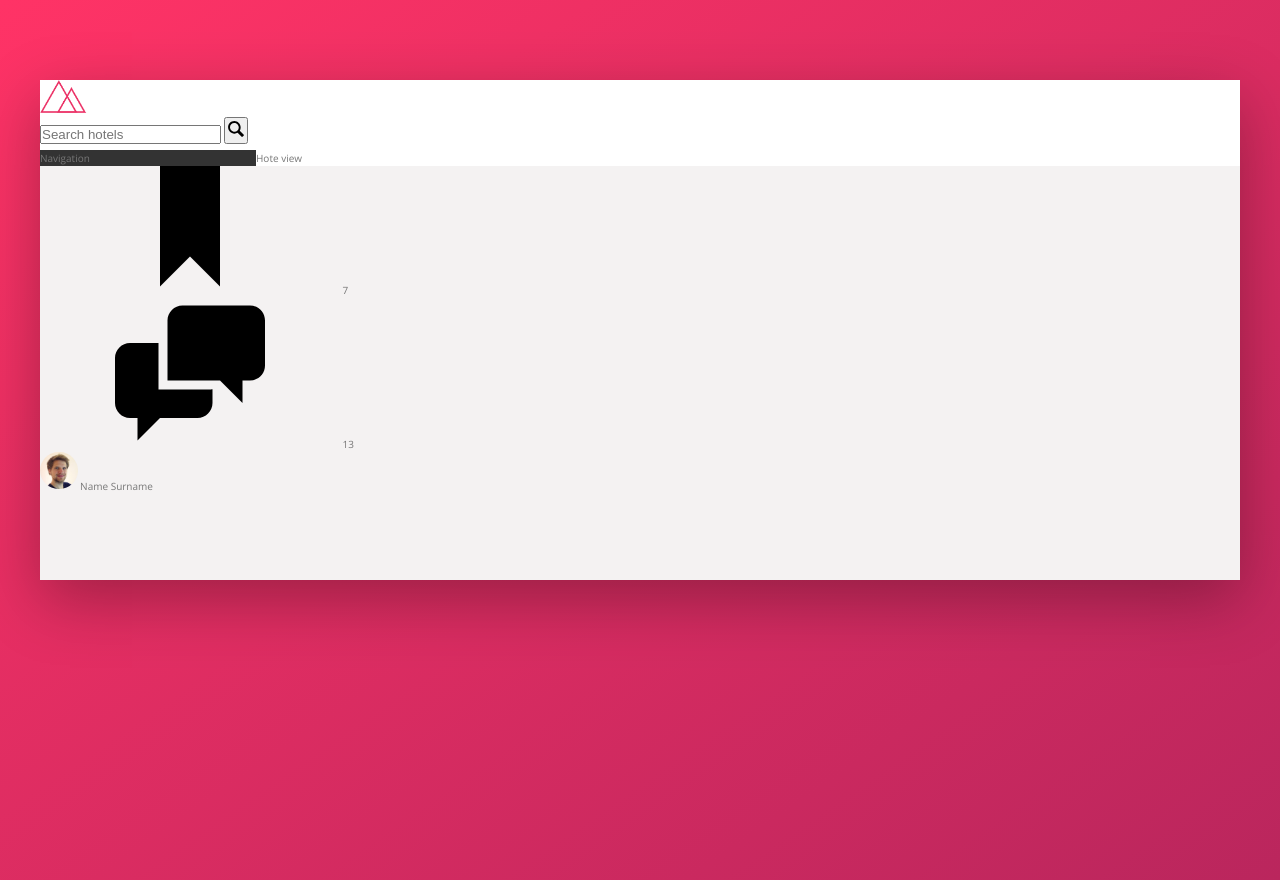
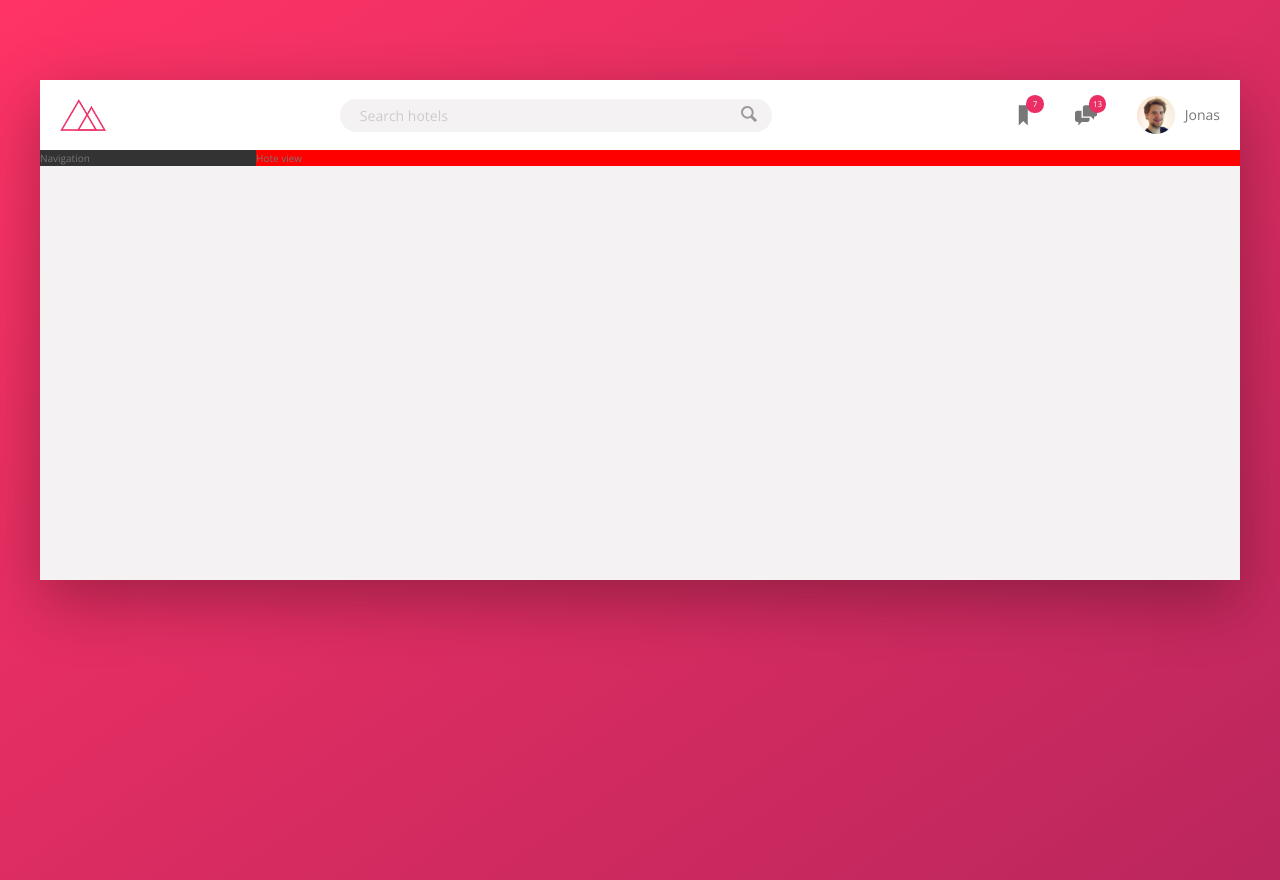
Before and after one commit to Ismailakca/Trello-Project, a plain HTML site: page index.html in a window 1280 px wide. Drawn offline with nearby package versions, Linux system fonts and the light colour scheme.

Commit message:
add header section

```diff
--- a/index.html
+++ b/index.html
@@ -25,13 +25,13 @@
 
             <nav class="user-nav">
                 <div class="user-nav__icon-box">
-                    <svg class="user-nav__icon-box">
+                    <svg class="user-nav__icon">
                         <use xlink:href="img/sprite.svg#icon-bookmark"></use>
                     </svg>
                     <span class="user-nav__notification">7</span>
                 </div>
                 <div class="user-nav__icon-box">
-                    <svg class="user-nav__icon-box">
+                    <svg class="user-nav__icon">
                         <use xlink:href="img/sprite.svg#icon-chat"></use>
                     </svg>
                     <span class="user-nav__notification">13</span>
@@ -39,7 +39,7 @@
 
                 <div class="user-nav__user">
                     <img src="img/user.jpg" alt="User photo" class="user-nav__user-photo">
-                    <span class="user-nav__user-name">Name Surname</span>
+                    <span class="user-nav__user-name">Jonas</span>
                 </div>
             </nav>
         </header>
--- a/sass/_component.scss
+++ b/sass/_component.scss
@@ -1,48 +1,113 @@
 .logo{
     height: 3.25rem;
+    margin-left: 2rem;
 }
 
 
 .search{
+    flex: 0 0 40%;
+
+    display: flex;
+    align-items: center;
+    justify-content: center;
     &__input{
+        font-family: inherit;
+        font-size: inherit;
+        color: inherit;
+        background-color: var(--color-grey-light-2);
+        border: none;
+        padding: .7rem 2rem;
+        border-radius: 100px;
+        width: 90%;
+        transition: all .2s;
+        margin-right: -3.25rem;
 
+        &:focus{
+            outline: none;
+            width: 100%;
+            background-color: var(--color-grey-light-3);
+        }
+
+        &::placeholder {
+            font-weight: 100;
+            color:var(--color-grey-light-4) ;
+        }
+    }
+
+    &__input:focus + &__button {
+        background-color: var(--color-grey-light-3);
     }
 
     &__button{
+        border: none;
+        background-color: var(--color-grey-light-2);
+
+        &:focus{
+            outline: none;
+        }
+
+
+        &:active{
+            transform: translate(2px);
+        }
 
     }
 
     &__icon{
         height: 2rem;
         width: 2rem;
+        fill: var(--color-grey-dark-3);
     }
 }
 
 
 .user-nav{
+    display: flex;
+    align-items: center;
+    align-self: stretch;
+
+    & > * {  //Bütün çocukları seçiyor.
+        padding: 0 2rem;
+        cursor: pointer;
+        height: 100%;
+        display: flex;
+        align-items: center;
+    }
+
+    & > *:hover{
+        background-color: var(--color-grey-light-2);
+    }
+
     &__icon-box{
-
+        position: relative;
     }
 
     &__icon{
         height: 2.25rem;
         width: 2.25rem;
+        fill: var(--color-grey-dark-2);
+
     }
 
     &__notification{
+        font-size: .8rem;
+        height: 1.75rem;
+        width: 1.75rem;
+        border-radius: 50%;
+        background-color: var(--color-primary);
+        color: #fff;
+        position: absolute;
+        top: 1.5rem;
+        right: 1.1rem;
 
-    }
-
-    &__user{
-
+        display: flex;
+        justify-content: center;
+        align-items: center;
     }
 
     &__user-photo{
         height: 3.75rem;
         border-radius: 50%;
-    }
-
-    &__user-name{
-
+        margin-right: 1rem;
     }
 }
--- a/sass/_layout.scss
+++ b/sass/_layout.scss
@@ -8,9 +8,14 @@
 }
 
 .header{
+    font-size: 1.4rem;
     height: 7rem;
     background-color: #fff;
     border-bottom: var(--color-grey-light-2);
+
+    display: flex;
+    justify-content: space-between;
+    align-items: center;
 }
 
 .content{
@@ -24,7 +29,7 @@
 }
 
 .hotel-view{
-    background-color: #fff;
+    background-color: red;
 
     flex: 1;
 }
```
Also changed, not shown: css/main.css, 1 other file.
